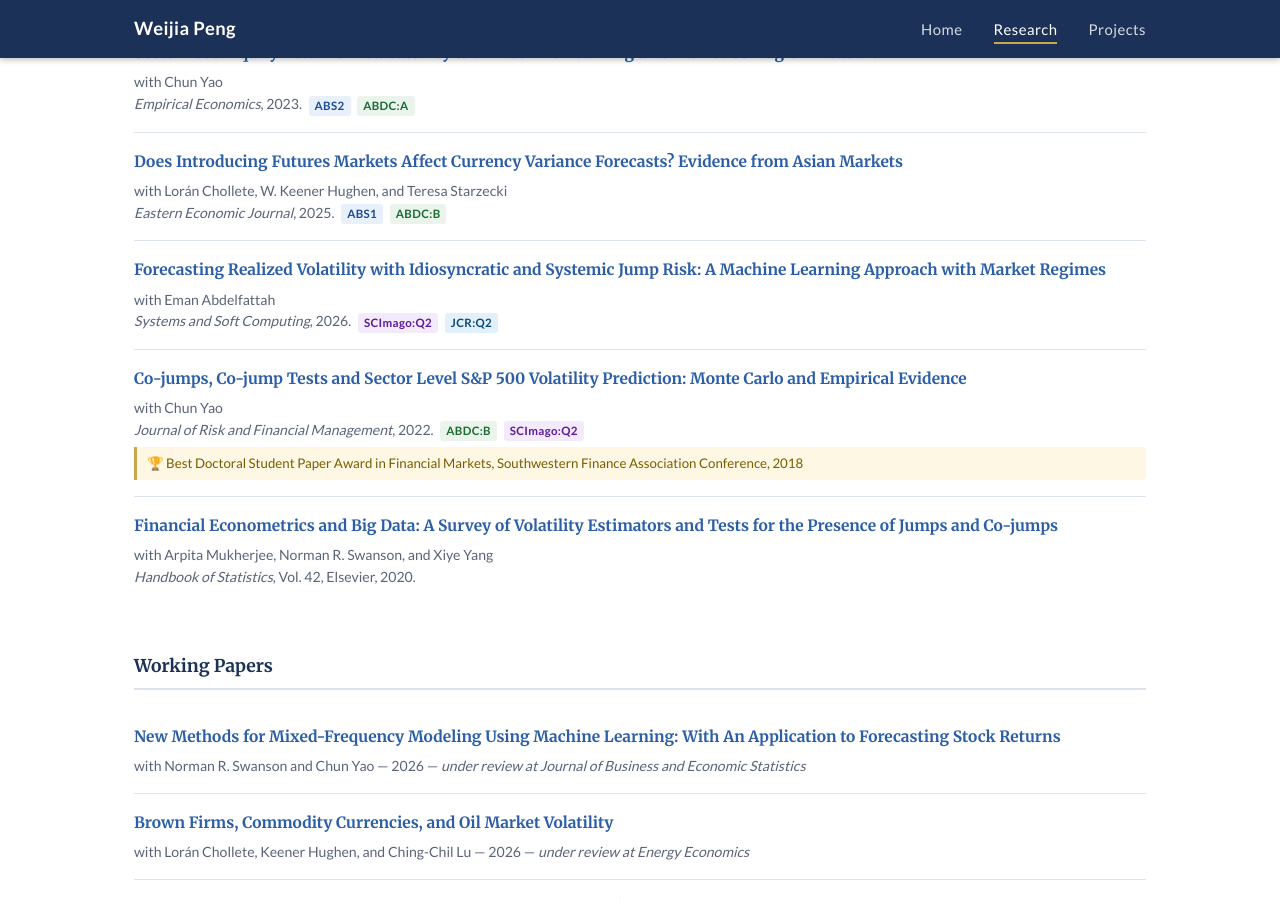
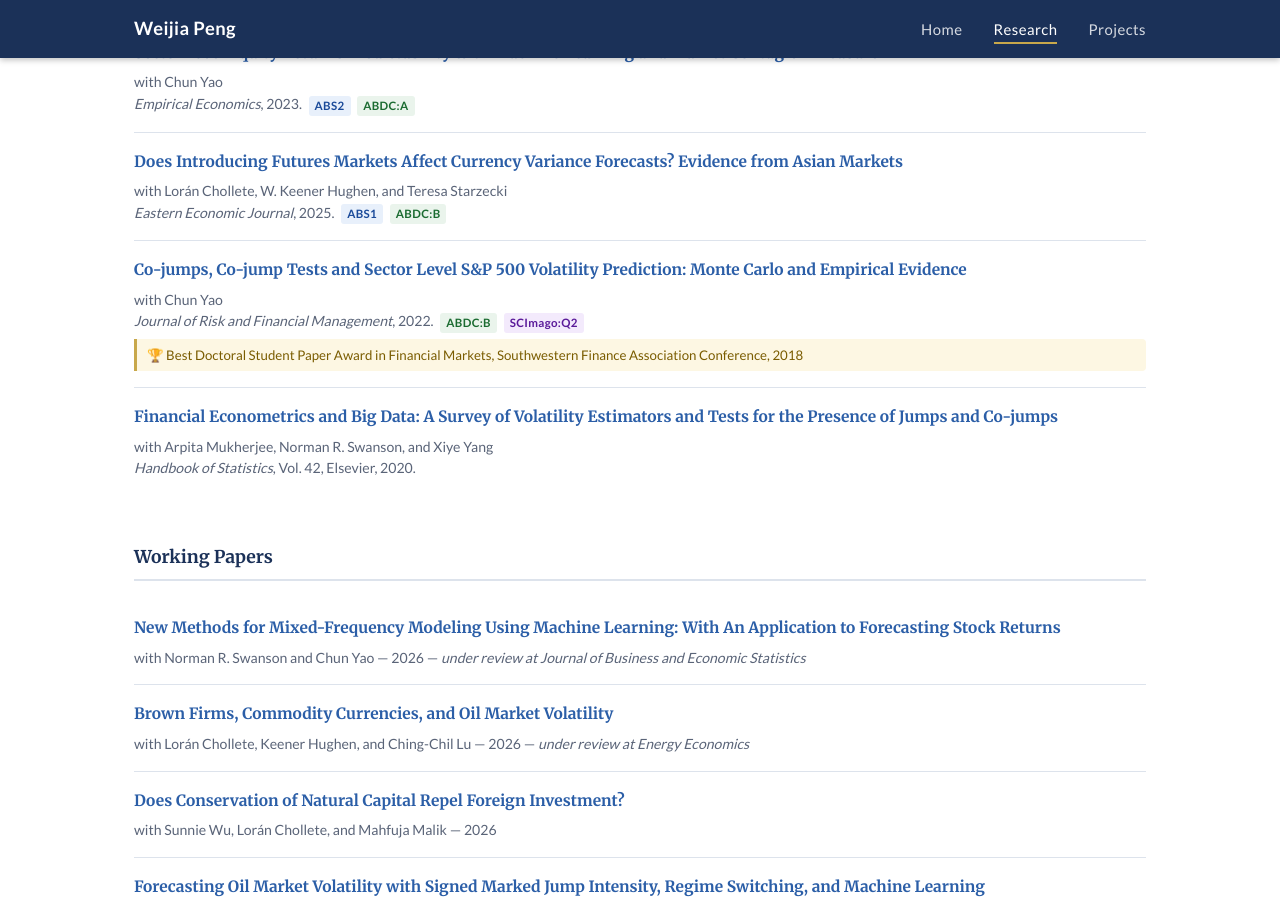
Before and after one commit to weijiap/weijiap.github.io, a Jekyll site: the page built from research.html, in a window 1280 px wide and 900 px high, scrolled down 543 px. Built offline with Jekyll 4.4.1, drawn with Linux system fonts in a browser that asks for light colours.

Commit message:
Remove Systems and Soft Computing paper from all pages
Co-Authored-By: Claude Sonnet 4.6 <noreply@anthropic.com>

```diff
--- a/research.html
+++ b/research.html
@@ -83,20 +83,6 @@ permalink: /research/
 
       <li class="paper-item">
         <p class="paper-title">
-          <a href="https://www.dropbox.com/scl/fi/l90jhbsrh5a0ccwfu8exo/Jump_Risk.pdf?rlkey=29o6fcdx059ji099bvwrm575h&st=wp75n2jw&dl=0" target="_blank" rel="noopener">
-            Forecasting Realized Volatility with Idiosyncratic and Systemic Jump Risk: A Machine Learning Approach with Market Regimes
-          </a>
-        </p>
-        <p class="paper-meta">
-          with Eman Abdelfattah<br>
-          <em>Systems and Soft Computing</em>, 2026.
-          <span class="paper-badge badge-scimago">SCImago:Q2</span>
-          <span class="paper-badge badge-jcr">JCR:Q2</span>
-        </p>
-      </li>
-
-      <li class="paper-item">
-        <p class="paper-title">
           <a href="https://www.mdpi.com/1911-8074/15/8/334" target="_blank" rel="noopener">
             Co-jumps, Co-jump Tests and Sector Level S&amp;P 500 Volatility Prediction: Monte Carlo and Empirical Evidence
           </a>
@@ -130,7 +116,7 @@ permalink: /research/
 
   <section class="research-section">
     <h2>Working Papers</h2>
-    <ol class="paper-list" start="9">
+    <ol class="paper-list" start="8">
 
       <li class="paper-item">
         <p class="paper-title">
```
Also changed, not shown: index.html (+0 -7 lines).
